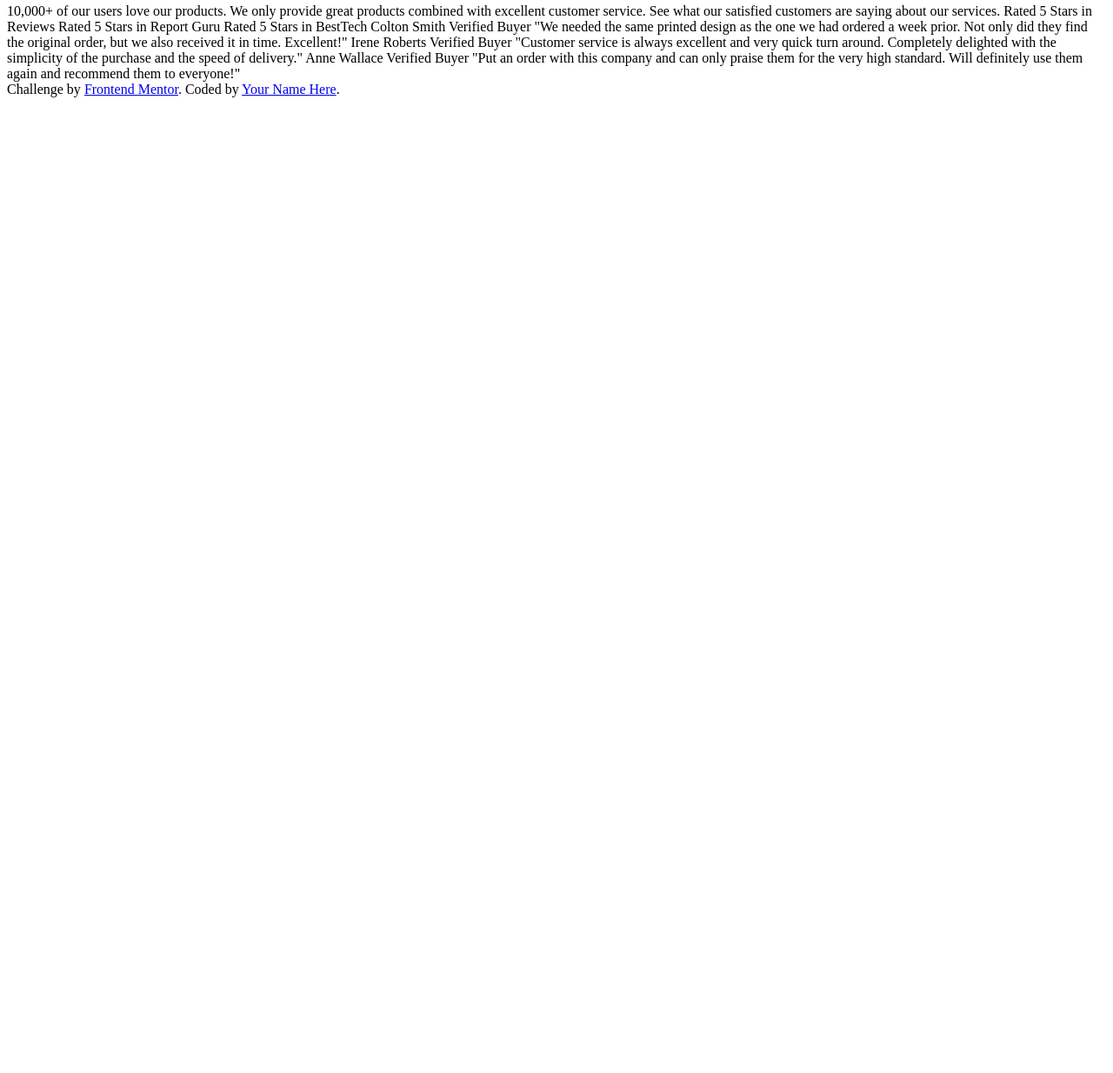
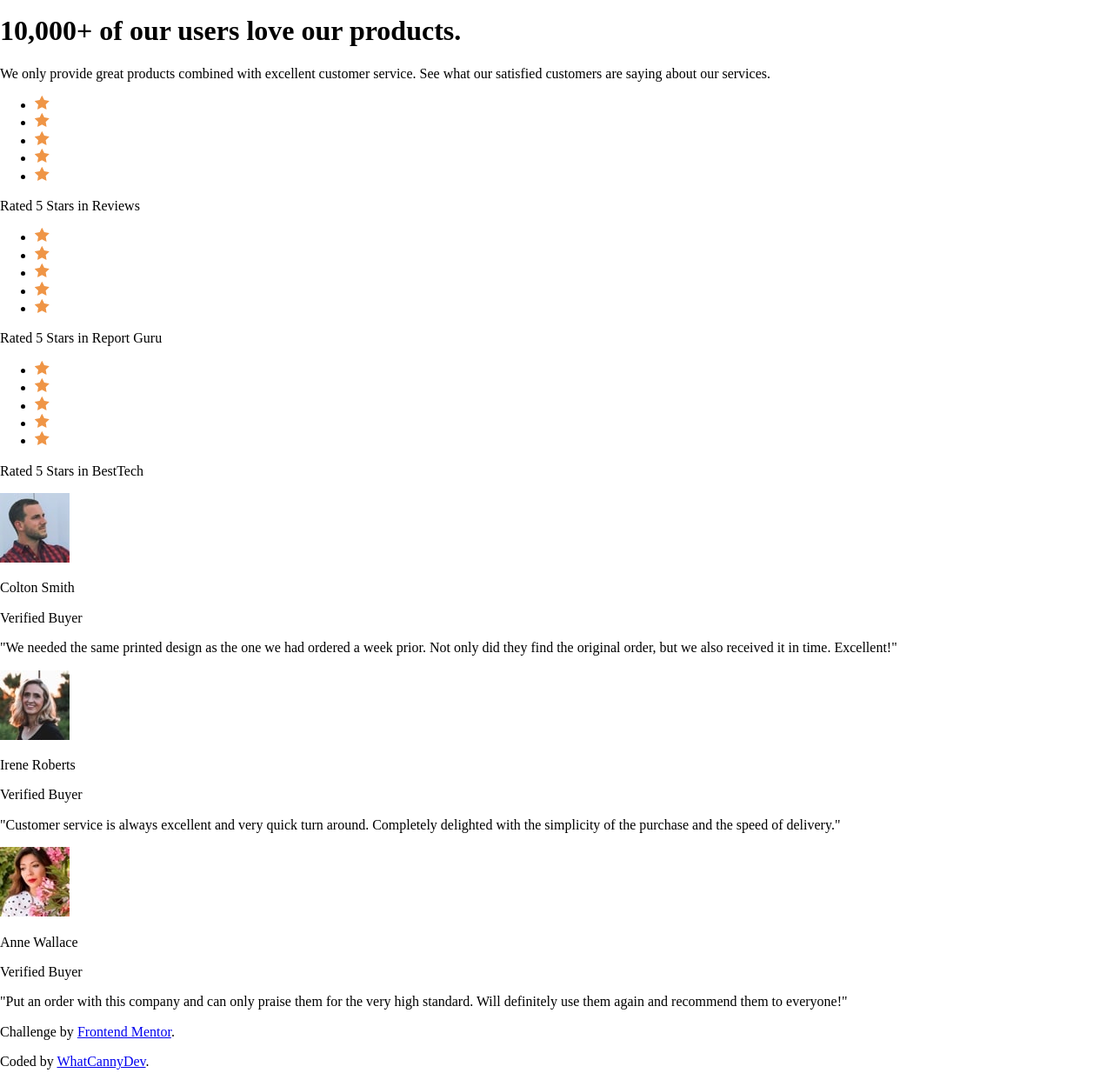
Before and after one commit to CannyRo/FrontendMentor_SocialProofSection_6e0qTv_bA, a plain HTML site: page index.html in a window 1280 px wide. Shown: the part 4-1238 px from the top of the page at 87% size. Before the commit the page ends 800 px from the top, so only its background shows below. Drawn offline with nearby package versions, Linux system fonts and the light colour scheme.

Commit message:
Html Skeleton

```diff
--- a/index.html
+++ b/index.html
@@ -5,39 +5,133 @@
     <meta name="viewport" content="width=device-width, initial-scale=1.0" />
 
     <link rel="icon" type="image/png" sizes="32x32" href="./images/favicon-32x32.png"/>
+    <link rel="stylesheet" href="normalize.css">
+    <link rel="stylesheet" href="style.css">
     <title>Frontend Mentor | Social proof section</title>
   </head>
   <body>
-    10,000+ of our users love our products.
-
-    We only provide great products combined with excellent customer service.
-    See what our satisfied customers are saying about our services.
-
-    Rated 5 Stars in Reviews
-    Rated 5 Stars in Report Guru
-    Rated 5 Stars in BestTech
-
-    Colton Smith
-    Verified Buyer
+    <main>
+      <section class="hero">
+        <h1 class="hero--title">10,000+ of our users love our products.</h1>
+        <p class="hero--text">We only provide great products combined with excellent customer service.
+          See what our satisfied customers are saying about our services.</p>
+      </section>
+      <section class="rate">
+        <div class="rate--item">
+          <ul class="list--star">
+            <li class="list--item">
+              <img src="./images/icon-star.svg" alt="A star icon" class="icon-star">
+            </li>
+            <li class="list--item">
+              <img src="./images/icon-star.svg" alt="A star icon" class="icon-star">
+            </li>
+            <li class="list--item">
+              <img src="./images/icon-star.svg" alt="A star icon" class="icon-star">
+            </li>
+            <li class="list--item">
+              <img src="./images/icon-star.svg" alt="A star icon" class="icon-star">
+            </li>
+            <li class="list--item">
+              <img src="./images/icon-star.svg" alt="A star icon" class="icon-star">
+            </li>
+          </ul>
+          <p class="card--title">Rated 5 Stars in Reviews</p>
+        </div>
+        <div class="rate--item">
+          <ul class="list--star">
+            <li class="list--item">
+              <img src="./images/icon-star.svg" alt="A star icon" class="icon-star">
+            </li>
+            <li class="list--item">
+              <img src="./images/icon-star.svg" alt="A star icon" class="icon-star">
+            </li>
+            <li class="list--item">
+              <img src="./images/icon-star.svg" alt="A star icon" class="icon-star">
+            </li>
+            <li class="list--item">
+              <img src="./images/icon-star.svg" alt="A star icon" class="icon-star">
+            </li>
+            <li class="list--item">
+              <img src="./images/icon-star.svg" alt="A star icon" class="icon-star">
+            </li>
+          </ul>
+          <p class="card--title">Rated 5 Stars in Report Guru</p>
+        </div>
+        <div class="rate--item">
+          <ul class="list--star">
+            <li class="list--item">
+              <img src="./images/icon-star.svg" alt="A star icon" class="icon-star">
+            </li>
+            <li class="list--item">
+              <img src="./images/icon-star.svg" alt="A star icon" class="icon-star">
+            </li>
+            <li class="list--item">
+              <img src="./images/icon-star.svg" alt="A star icon" class="icon-star">
+            </li>
+            <li class="list--item">
+              <img src="./images/icon-star.svg" alt="A star icon" class="icon-star">
+            </li>
+            <li class="list--item">
+              <img src="./images/icon-star.svg" alt="A star icon" class="icon-star">
+            </li>
+          </ul>
+          <p class="card--title">Rated 5 Stars in BestTech</p>
+        </div>
+      </section>
+      <section class="testimonial">
+        <div class="card">
+          <div class="card--header">
+            <img src="./images/image-colton.jpg" alt="Avatar of Colton Smith" class="card--avatar">
+            <div class="card--header--text">
+              <p class="card--title card--title-white">Colton Smith</p>
+              <p class="card--subtitle">Verified Buyer</p>
+            </div>
+          </div>
+          <div class="card--content">
+            <p class="card--text">
               "We needed the same printed design as the one we had ordered a week prior.
     Not only did they find the original order, but we also received it in time.
     Excellent!"
-
-    Irene Roberts
-    Verified Buyer
+            </p>
+          </div>
+        </div>
+        <div class="card">
+          <div class="card--header">
+            <img src="./images/image-irene.jpg" alt="Avatar of Irene Roberts" class="card--avatar">
+            <div class="card--header--text">
+              <p class="card--title card--title-white">Irene Roberts</p>
+              <p class="card--subtitle">Verified Buyer</p>
+            </div>
+          </div>
+          <div class="card--content">
+            <p class="card--text">
               "Customer service is always excellent and very quick turn around. Completely
               delighted with the simplicity of the purchase and the speed of delivery."
-
-    Anne Wallace
-    Verified Buyer
+            </p>
+          </div>
+        </div>
+        <div class="card">
+          <div class="card--header">
+            <img src="./images/image-anne.jpg" alt="Avatar of Anne Wallace" class="card--avatar">
+            <div class="card--header--text">
+              <p class="card--title card--title-white">Anne Wallace</p>
+              <p class="card--subtitle">Verified Buyer</p>
+            </div>
+          </div>
+          <div class="card--content">
+            <p class="card--text">
               "Put an order with this company and can only praise them for the very high
               standard. Will definitely use them again and recommend them to everyone!"
-
-    <div class="attribution">
-      Challenge by
-      <a href="https://www.frontendmentor.io?ref=challenge" target="_blank"
-        >Frontend Mentor</a
-      >. Coded by <a href="#">Your Name Here</a>.
+            </p>
           </div>
+        </div>
+      </section>
+    </main>
+    <footer class="footer">
+      <div class="footer__signature">
+        <p>Challenge by <a href="https://www.frontendmentor.io?ref=challenge" target="_blank" class="footer--link">Frontend Mentor</a>.</p>
+        <p>Coded by <a href="https://cannyro.github.io/hire_mr_canny/en" class="footer--link">WhatCannyDev</a>.</p>
+      </div>
+    </footer>
   </body>
 </html>
```
Lines whose indentation alone changed are shown as unchanged.
